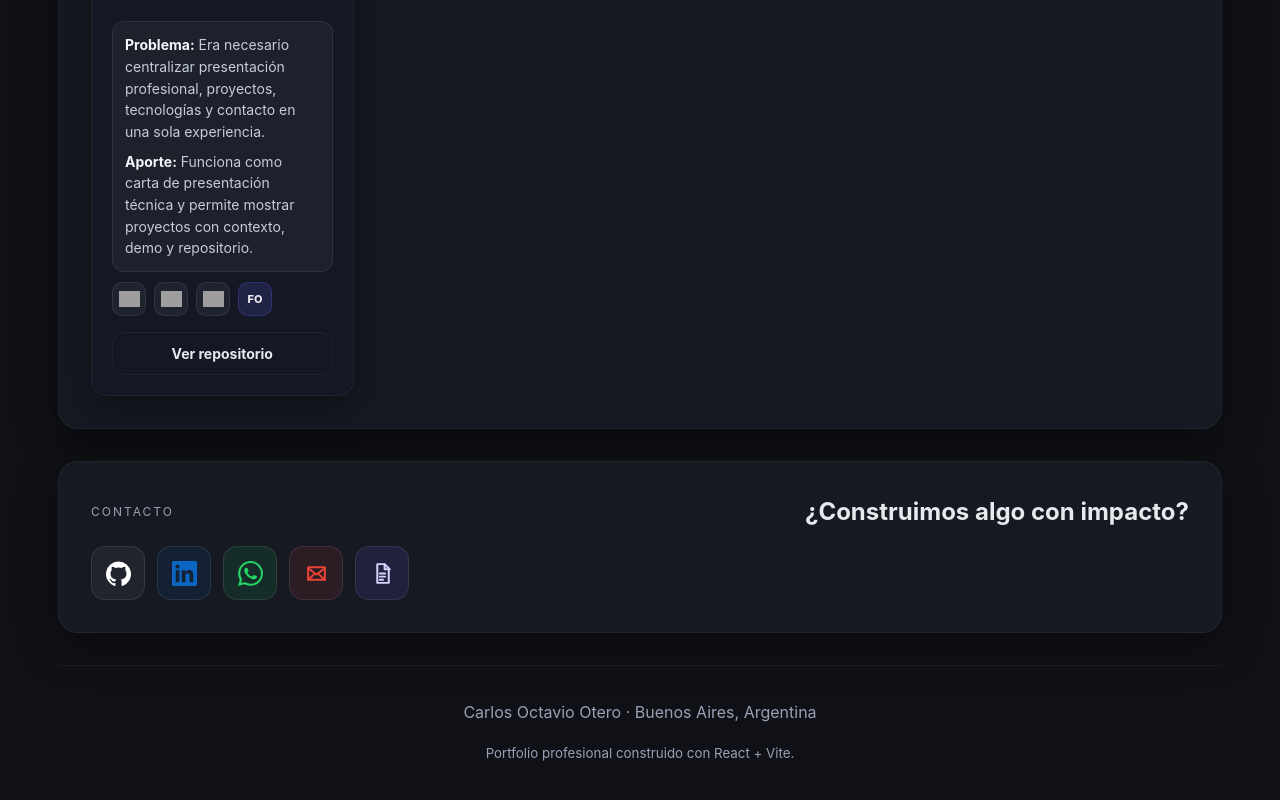
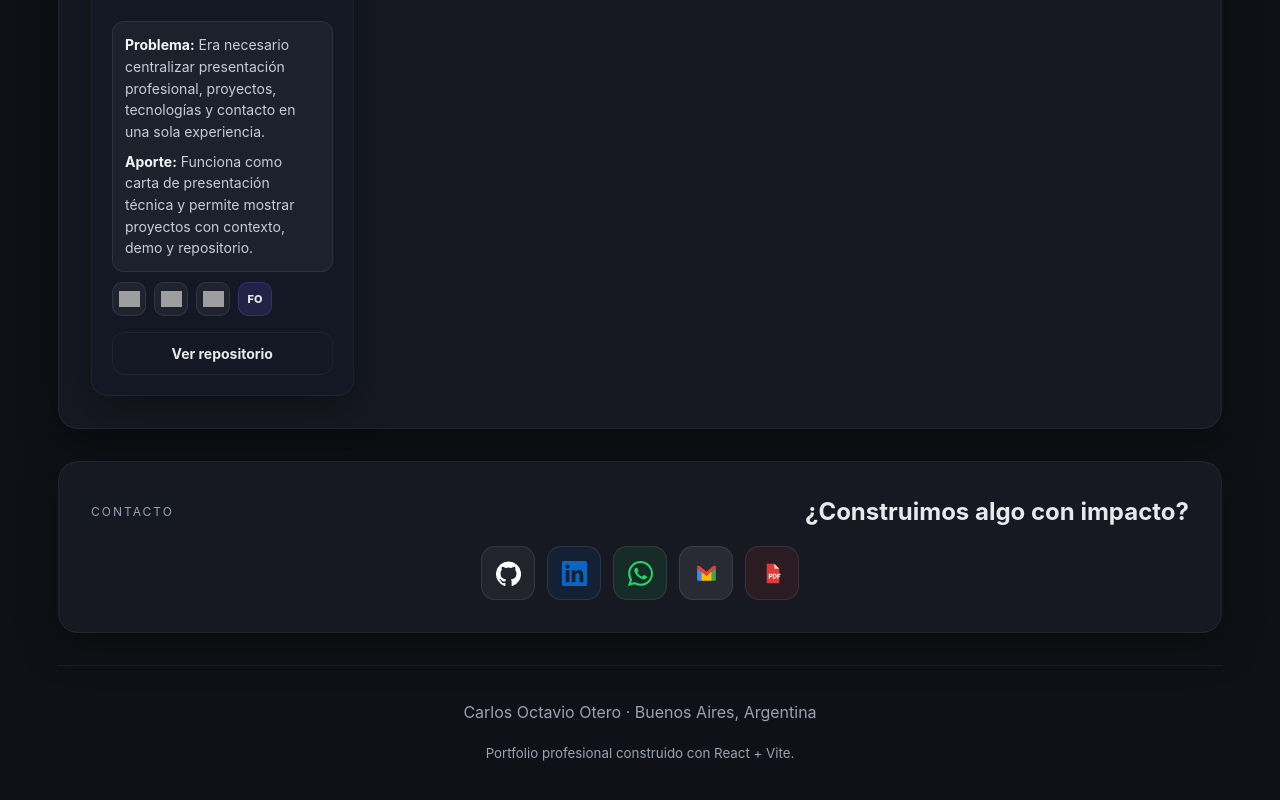
Before and after one commit to OteroCarlos1977/Portfolio_Web, a React (Vite) app: page / in a window 1280 px wide. Shown: the part 5051-5851 px from the top of the page. Built offline with nearby package versions, Linux system fonts and the light colour scheme; grey boxes are pictures that could not be loaded.

Commit message:
Ajusta iconos de contacto

```diff
--- a/src/components/Contact.jsx
+++ b/src/components/Contact.jsx
@@ -35,19 +35,20 @@ const icons = {
   ),
   mail: (
     <svg viewBox="0 0 24 24" aria-hidden="true">
-      <path d="M4 6h16v12H4z" />
-      <path d="m4 7 8 6 8-6" />
-      <path d="m4 18 5.5-5" />
-      <path d="m20 18-5.5-5" />
+      <path fill="#4285f4" d="M3 6.5v11A1.5 1.5 0 0 0 4.5 19H7V9.9L3 6.5Z" />
+      <path fill="#34a853" d="M17 19h2.5A1.5 1.5 0 0 0 21 17.5v-11l-4 3.4V19Z" />
+      <path fill="#fbbc04" d="M7 9.9V19h10V9.9l-5 4.25L7 9.9Z" />
+      <path fill="#ea4335" d="M3 6.5 7 9.9l5 4.25 5-4.25 4-3.4V6a1.5 1.5 0 0 0-2.47-1.14L12 10.42 5.47 4.86A1.5 1.5 0 0 0 3 6Z" />
     </svg>
   ),
   cv: (
     <svg viewBox="0 0 24 24" aria-hidden="true">
-      <path d="M7 3h7l4 4v14H7z" />
-      <path d="M14 3v5h5" />
-      <path d="M9.5 12h5" />
-      <path d="M9.5 15h5" />
-      <path d="M9.5 18h3" />
+      <path fill="#e53935" d="M6.5 2.75h7.25L18.5 7.5v13.75H6.5z" />
+      <path fill="#ffcdd2" d="M13.75 2.75V7.5h4.75z" />
+      <path
+        fill="#ffffff"
+        d="M8.45 12.2h1.65c1.04 0 1.72.62 1.72 1.56 0 .95-.68 1.58-1.72 1.58h-.67v1.46h-.98v-4.6Zm1.57 2.31c.5 0 .8-.27.8-.74 0-.46-.3-.72-.8-.72h-.59v1.46h.59Zm2.27-2.31h1.64c1.35 0 2.24.9 2.24 2.3 0 1.39-.89 2.3-2.24 2.3h-1.64v-4.6Zm1.55 3.72c.82 0 1.33-.54 1.33-1.42s-.51-1.42-1.33-1.42h-.57v2.84h.57Zm2.88-3.72h3.07v.88H17.7v1.05h1.82v.86H17.7v1.81h-.98v-4.6Z"
+      />
     </svg>
   ),
 };
--- a/src/styles/App.css
+++ b/src/styles/App.css
@@ -758,6 +758,7 @@ main {
 .contact-grid {
   display: flex;
   align-items: center;
+  justify-content: center;
   flex-wrap: wrap;
   gap: 12px;
   margin-top: 16px;
@@ -799,13 +800,13 @@ main {
 }
 
 .contact-action.mail {
-  color: #ea4335;
-  background: rgba(234, 67, 53, 0.1);
+  color: #ffffff;
+  background: rgba(255, 255, 255, 0.08);
 }
 
 .contact-action.cv {
-  color: #d7d3ff;
-  background: rgba(108, 99, 255, 0.12);
+  color: #e53935;
+  background: rgba(229, 57, 53, 0.1);
 }
 
 .contact-icon {
@@ -819,15 +820,6 @@ main {
   width: 100%;
   height: 100%;
   display: block;
-}
-
-.contact-action.mail svg,
-.contact-action.cv svg {
-  fill: none;
-  stroke: currentColor;
-  stroke-width: 1.9;
-  stroke-linecap: round;
-  stroke-linejoin: round;
 }
 
 .sr-only {
```
